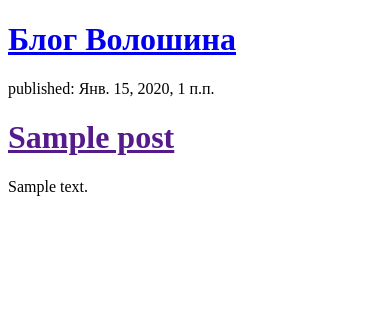
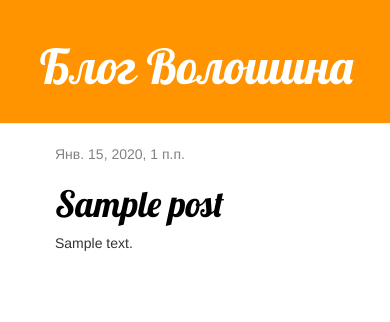
Before and after one commit to voland1979/my-first-blog, a Django app: template blog/templates/blog/post_list.html in a window 390 px wide. Shown: the top 322 px of the page. Run offline with Django 3.2, Linux system fonts and the light colour scheme; the template is opened without the code that fills it: values that come from a table or form of the project are taken from there, others are empty; tables that the repository leaves empty hold one stand-in row (values such as "Sample post"); some libraries are stand-ins or nearby versions.

Commit message:
Added view and template for detailed blog post as well as CSS for the site.

```diff
--- /dev/null
+++ b/blog/static/css/blog.css
@@ -0,0 +1,46 @@
+.page-header {
+    background-color: #ff9400;
+    margin-top: 0;
+    padding: 20px 20px 20px 40px;
+}
+
+.page-header h1, .page-header h1 a, .page-header h1 a:visited, .page-header h1 a:active {
+    color: #ffffff;
+    font-size: 36pt;
+    text-decoration: none;
+}
+
+.content {
+    margin-left: 40px;
+}
+
+h1, h2, h3, h4 {
+    font-family: 'Lobster', cursive;
+}
+
+.date {
+    color: #828282;
+}
+
+.save {
+    float: right;
+}
+
+.post-form textarea, .post-form input {
+    width: 100%;
+}
+
+.top-menu, .top-menu:hover, .top-menu:visited {
+    color: #ffffff;
+    float: right;
+    font-size: 26pt;
+    margin-right: 20px;
+}
+
+.post {
+    margin-bottom: 70px;
+}
+
+.post h1 a, .post h1 a:visited {
+    color: #000000;
+}
--- /dev/null
+++ b/blog/templates/blog/base.html
@@ -0,0 +1,25 @@
+{% load static %}
+<!DOCTYPE html>
+<html lang="ru">
+<head>
+    <meta charset="UTF-8">
+    <link rel="stylesheet" href="//maxcdn.bootstrapcdn.com/bootstrap/3.2.0/css/bootstrap.min.css">
+    <link rel="stylesheet" href="//maxcdn.bootstrapcdn.com/bootstrap/3.2.0/css/bootstrap-theme.min.css">
+    <link rel="stylesheet" href="{% static 'css/blog.css' %}">
+    <link href="https://fonts.googleapis.com/css?family=Lobster&subset=latin,cyrillic" rel="stylesheet" type="text/css">
+    <title>Блог Волошина</title>
+</head>
+<body>
+<div class="page-header">
+        <h1><a href="/">Блог Волошина</a></h1>
+</div>
+<div class="content container">
+    <div class="row">
+        <div class="col-md-8">
+            {% block content %}
+            {% endblock %}
+        </div>
+    </div>
+</div>
+</body>
+</html>
--- a/blog/templates/blog/post_list.html
+++ b/blog/templates/blog/post_list.html
@@ -1,21 +1,13 @@
-<!DOCTYPE html>
-<html lang="en">
-<head>
-    <meta charset="UTF-8">
-    <title>Блог Волошина</title>
-</head>
-<body>
-<div>
-            <h1><a href="/">Блог Волошина</a></h1>
-</div>
+{% extends 'blog/base.html' %}
 
-        {% for post in posts %}
-            <div>
-                <p>published: {{ post.published_date }}</p>
-                <h1><a href="">{{ post.title }}</a></h1>
-                <p>{{ post.text|linebreaksbr }}</p>
+{% block content %}
+    {% for post in posts %}
+        <div class="post">
+            <div class="date">
+                {{ post.published_date }}
             </div>
-        {% endfor %}
-
-</body>
-</html>
+            <h1><a href="{% url 'post_detail' pk=post.pk %}">{{ post.title }}</a></h1>
+            <p>{{ post.text|linebreaksbr }}</p>
+        </div>
+    {% endfor %}
+{% endblock %}
--- a/blog/urls.py
+++ b/blog/urls.py
@@ -3,4 +3,5 @@ from . import views
 
 urlpatterns = [
     path('', views.post_list, name='post_list'),
+    path('post/<int:pk>/', views.post_detail, name='post_detail'),
 ]
```
Also changed, not shown: blog/templates/blog/post_detail.html (added, +13 -0 lines), blog/views.py (+6 -1 lines).
